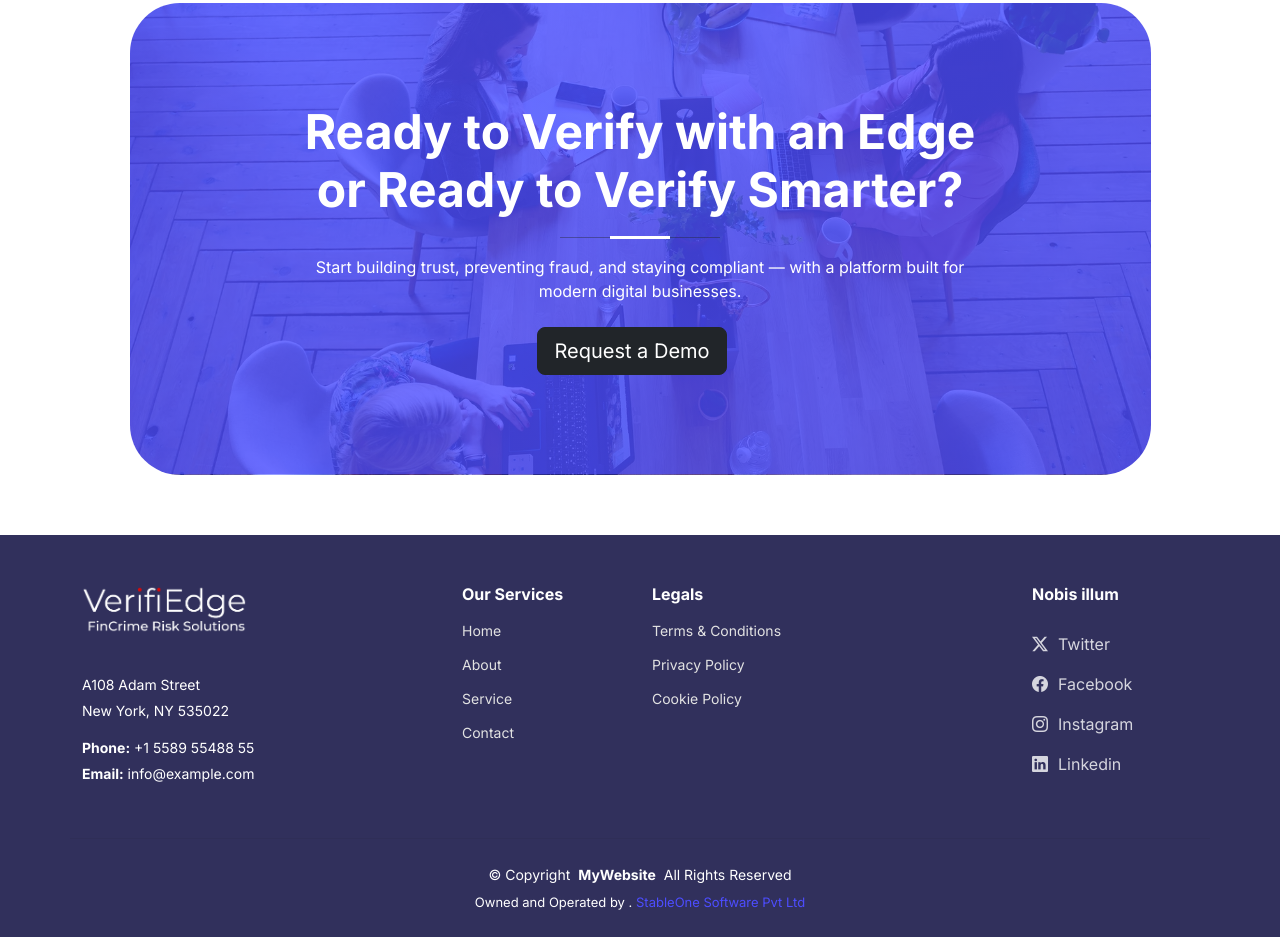
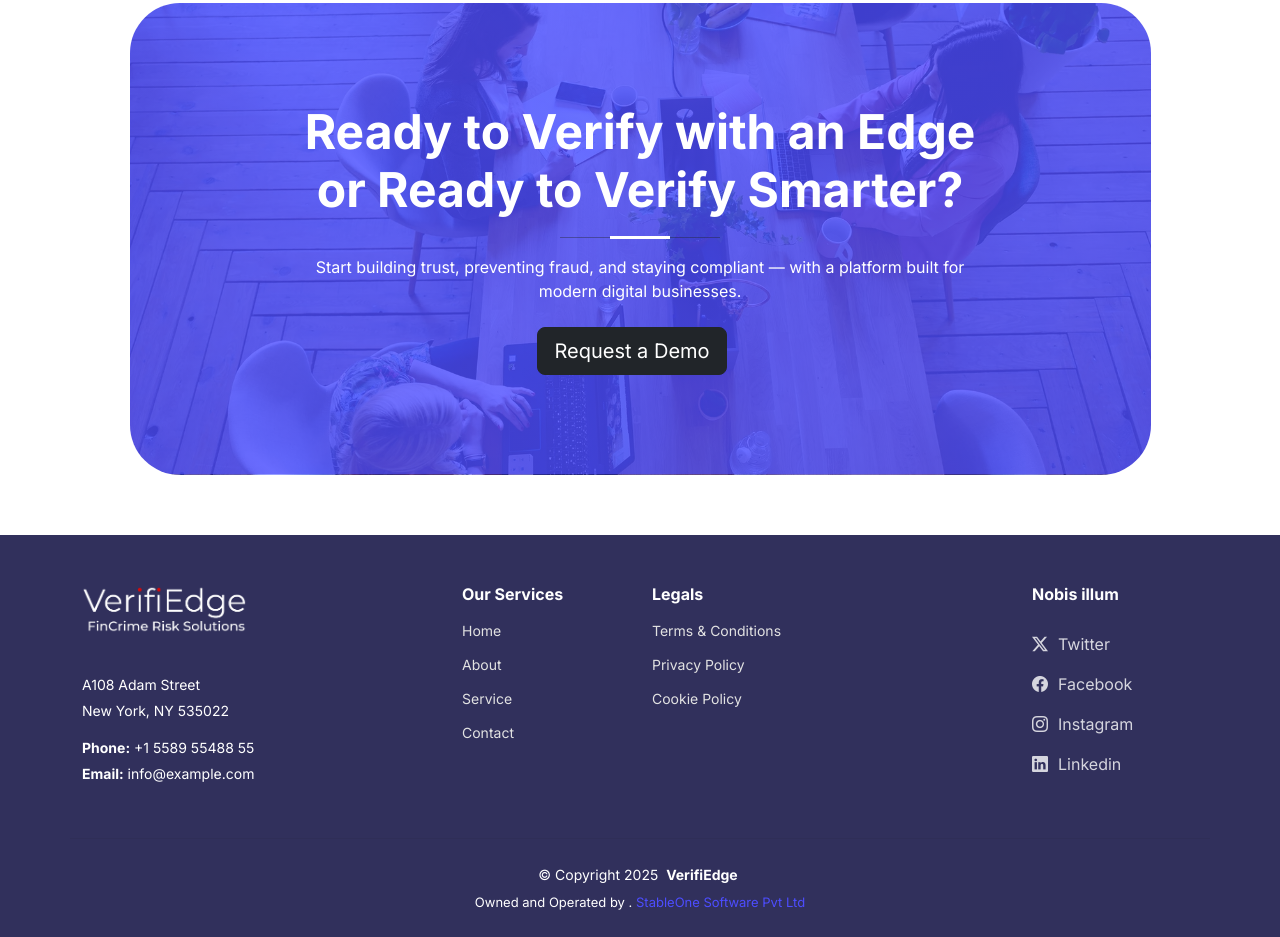
Before and after one commit to soumens12/verifiedge, a plain HTML site: page index.html in a window 1280 px wide. Shown: the part 7014-7951 px from the top of the page. Drawn offline with Linux system fonts and the light colour scheme.

Commit message:
footer content updated

```diff
--- a/index.html
+++ b/index.html
@@ -825,7 +825,7 @@
     </div>
 
     <div class="container copyright text-center mt-4">
-      <p><span>© Copyright</span> <strong class="px-1 sitename">MyWebsite</strong> <span>All Rights Reserved</span>
+      <p><span>© Copyright 2025</span> <strong class="px-1 sitename">VerifiEdge</strong> <span></span>
       </p>
       <div class="credits">
         <!-- All the links in the footer should remain intact. -->
```
